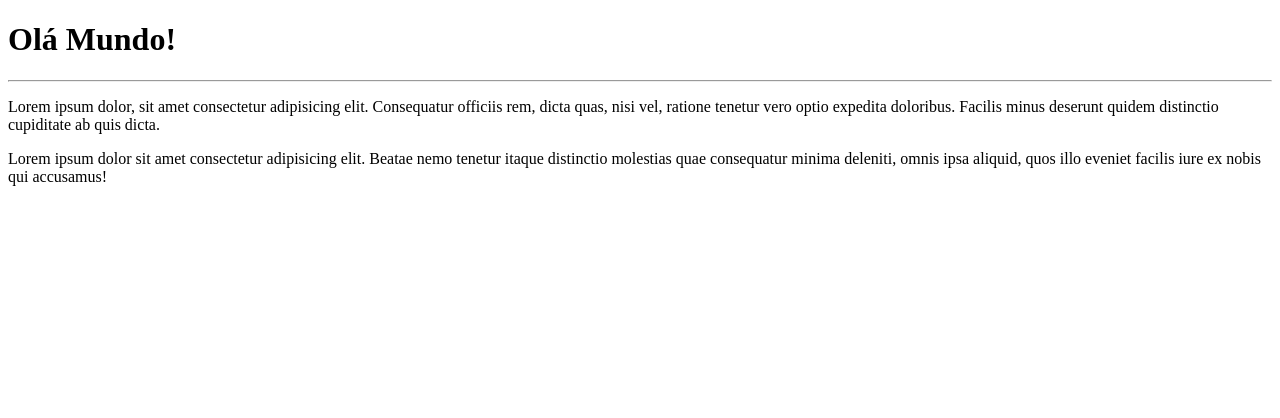
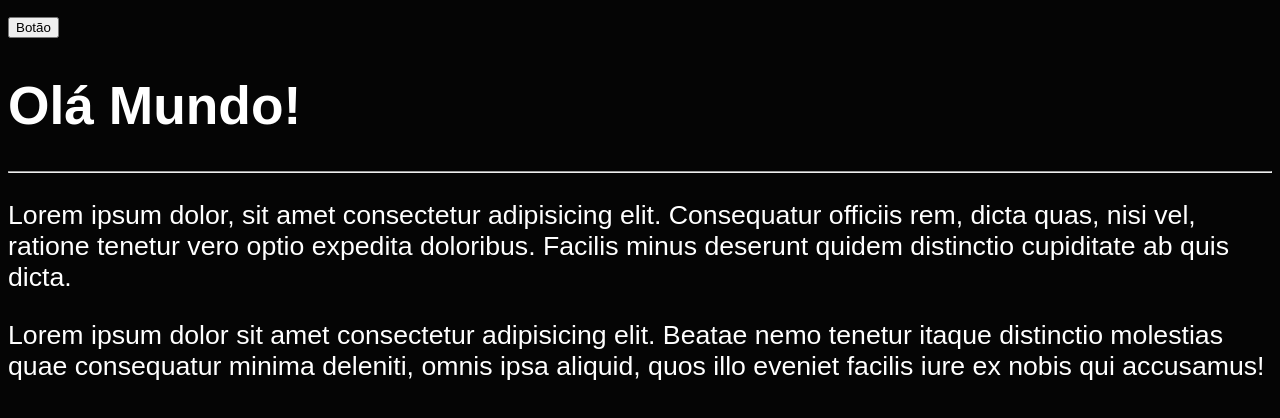
Before and after one commit to EvandroLimaBarbosa/Curso-GitHub, a plain HTML site: page site-exemplo/index.html in a window 1280 px wide. Drawn offline with Linux system fonts and the light colour scheme.

Commit message:
Alterei o Style

```diff
--- a/site-exemplo/index.html
+++ b/site-exemplo/index.html
@@ -6,7 +6,17 @@
     <meta name="viewport" content="width=device-width, initial-scale=1.0">
     <title>Meu primeiro site em repositório</title>
 </head>
+<style>
+            body {
+            background-color: rgb(5, 5, 5);
+            color: white;
+            font: normal 20pt Arial;
+        }
+
+
+</style>
 <body>
+    <input type="button" value="Botão">
     <h1>Olá Mundo!</h1>
     <hr>
     <p>Lorem ipsum dolor, sit amet consectetur adipisicing elit. Consequatur officiis rem, dicta quas, nisi vel, ratione tenetur vero optio expedita doloribus. Facilis minus deserunt quidem distinctio cupiditate ab quis dicta.</p>
```
